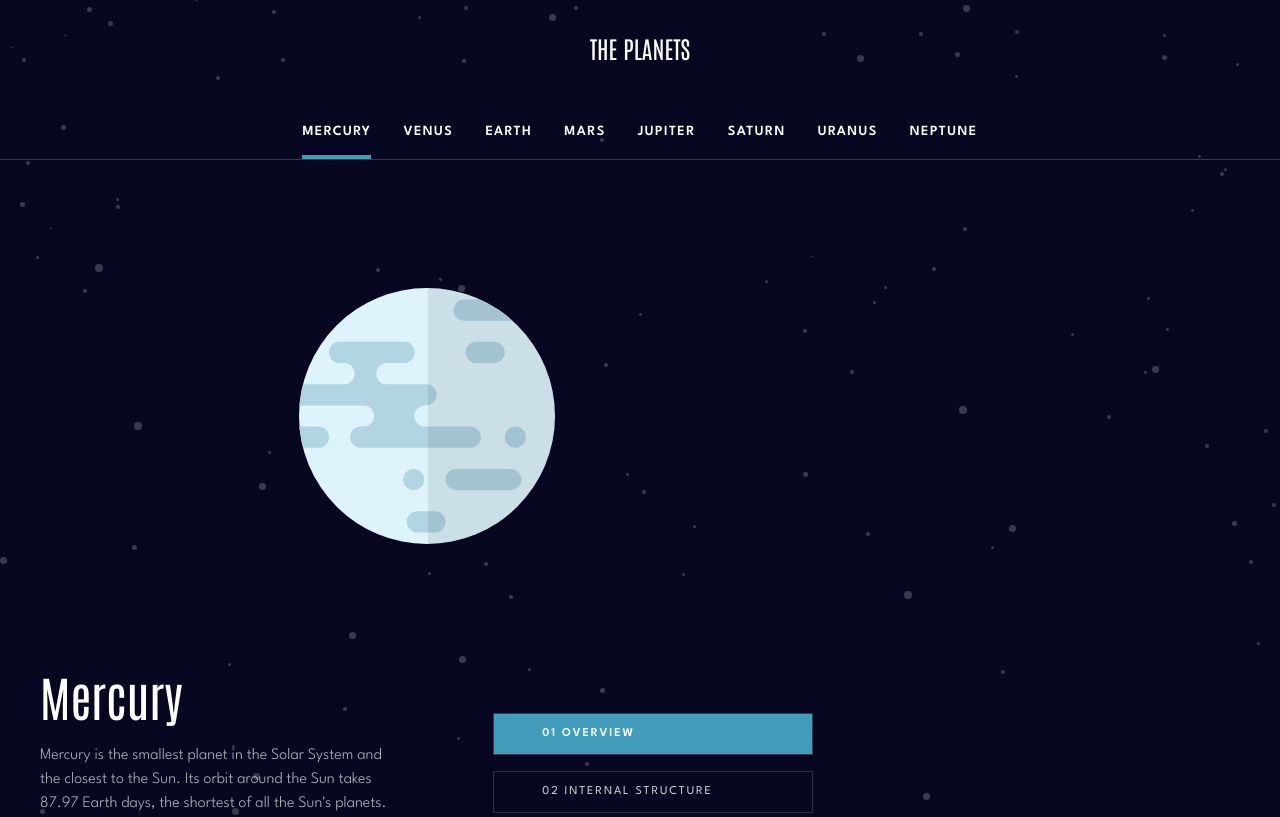
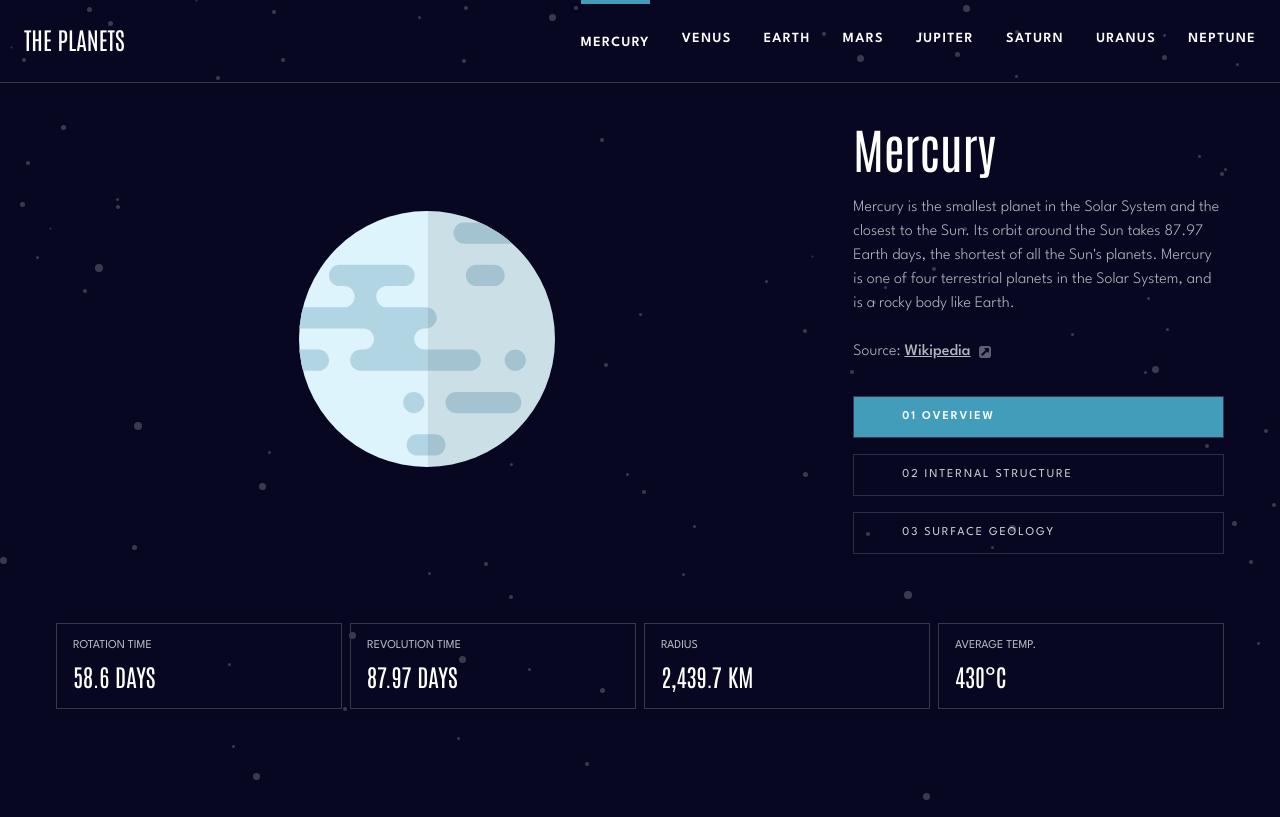
Before and after one commit to jjalbuenacabuyao/planet-facts, a Next.js app: page / in a window 1280 px wide. Shown: the top 817 px of the page. Built offline with nearby package versions, Linux system fonts and the light colour scheme.

Commit message:
adjust spacing and layout in lg

```diff
--- a/src/app/components/Header.tsx
+++ b/src/app/components/Header.tsx
@@ -9,7 +9,7 @@ const Header = () => {
   const [navOpen, setNavOpen] = useState(false);
 
   return (
-    <header className="py-4 px-6 relative flex items-center justify-between border-b-[1px] border-b-gray md:justify-center md:flex-col md:gap-10 md:pt-8 md:pb-0">
+    <header className="py-4 px-6 relative flex items-center justify-between border-b-[1px] border-b-gray md:justify-center md:flex-col md:gap-10 md:pt-8 md:pb-0 lg:flex-row lg:justify-between lg:py-0">
       <Logo />
       <Navigation navOpen={navOpen} setNavOpen={setNavOpen} />
       <MenuButton navOpen={navOpen} setNavOpen={setNavOpen} />
--- a/src/app/components/Navigation.tsx
+++ b/src/app/components/Navigation.tsx
@@ -32,7 +32,6 @@ const Navigation = ({ navOpen, setNavOpen }: Props) => {
   }, [navOpen]);
 
   const path = usePathname();
-  console.log(path);
 
   const navlinks = [
     {
@@ -82,26 +81,26 @@ const Navigation = ({ navOpen, setNavOpen }: Props) => {
             onClick={() => setNavOpen(!navOpen)}
             className={`${
               path === "/earth" && name === "Earth"
-                ? "md:border-b-4 border-b-bright-blue"
+                ? "md:border-b-4 lg:border-t-4 border-bright-blue"
                 : path === "/jupiter" && name == "Jupiter"
-                ? "md:border-b-4 border-b-red"
+                ? "md:border-b-4 lg:border-t-4 border-red"
                 : path === "/mars" && name === "Mars"
-                ? "md:border-b-4 border-b-dark-red"
+                ? "md:border-b-4 lg:border-t-4 border-dark-red"
                 : path === "/" && name === "Mercury"
-                ? "md:border-b-4 border-b-blue"
+                ? "md:border-b-4 lg:border-t-4 border-blue"
                 : path === "/neptune" && name === "Neptune"
-                ? "md:border-b-4 border-b-blue"
+                ? "md:border-b-4 lg:border-t-4 border-blue"
                 : path === "/saturn" && name === "Saturn"
-                ? "md:border-b-4 border-b-yellow"
+                ? "md:border-b-4 lg:border-t-4 border-yellow"
                 : path === "/uranus" && name === "Uranus"
-                ? "md:border-b-4 border-b-light-green"
+                ? "md:border-b-4 lg:border-t-4 border-light-green"
                 : path === "/venus" && name === "Venus"
-                ? "md:border-b-4 border-b-orange"
+                ? "md:border-b-4 lg:border-t-4 border-orange"
                 : ""
-            }`}
+            } lg:border-b-0`}
           >
             <li
-              className={`flex items-center gap-6 leading-none p-4 border-b border-b-gray md:border-none md:px-0`}
+              className={`flex items-center gap-6 leading-none p-4 border-b border-b-gray md:border-none md:px-0 lg:py-8`}
             >
               <Image
                 src={icon}
--- a/src/app/components/PlanetDescription.tsx
+++ b/src/app/components/PlanetDescription.tsx
@@ -14,7 +14,7 @@ const PlanetDescription = () => {
   const { name, overview, structure, geology } = planet;
 
   return (
-    <div className="text-center px-6 flex flex-col gap-4 md:text-left md:col-start-1 md:row-start-2 md:pl-10 md:gap-6">
+    <div className="text-center px-6 flex flex-col gap-4 md:text-left md:col-start-1 md:row-start-2 md:pl-10 md:gap-6 lg:row-start-1 lg:col-start-3 lg:pl-0 lg:justify-end lg:mb-8 lg:pr-14">
       <h1 className={`${antonio.className} text-4xl md:text-5xl`}>{name}</h1>
       <p className="opacity-70 font-light">
         {activeTab === "Overview"
--- a/src/app/components/PlanetImage.tsx
+++ b/src/app/components/PlanetImage.tsx
@@ -10,7 +10,7 @@ const PlanetImage = () => {
 
   const { images } = planet;
   return (
-    <div className="grid place-items-center py-20 relative md:col-span-2 md:row-start-1 md:py-32">
+    <div className="grid place-items-center py-20 relative md:col-span-2 md:row-start-1 md:py-32 lg:row-span-2 lg:row-start-1">
       <Image
         src={
           activeTab === "Internal"
--- a/src/app/components/PlanetInformation.tsx
+++ b/src/app/components/PlanetInformation.tsx
@@ -9,7 +9,7 @@ const PlanetInformation = () => {
   const planetInfo = ["Rotation Time", "Revolution Time", "Radius", "Average Temp."];
 
   return (
-    <ul className="px-6 md:px-10 flex flex-col gap-2 mt-7 mb-12 md:col-span-2 md:flex-row">
+    <ul className="px-6 md:px-10 flex flex-col gap-2 mt-7 mb-12 md:col-span-2 md:flex-row lg:col-span-3 lg:px-14">
       {planetInfo.map((item, index) => (
         <PlanetInfoContainer key={item} title={item} value={infoValues[index]} />
       ))}
--- a/src/app/components/SecondaryNavItem.tsx
+++ b/src/app/components/SecondaryNavItem.tsx
@@ -17,7 +17,7 @@ const SecondaryNavItem = ({
   const { name } = usePlanetContext();
   const { activeTab, setActiveTab } = useActiveTabContext();
   return (
-    <li className="md:w-full md:max-w-xs">
+    <li className="md:w-full md:max-w-xs lg:max-w-none">
       <button
         className={`py-5 uppercase text-xs tracking-[1.9px] ${
           activeTab === title1
--- a/src/app/components/SecondaryNavigation.tsx
+++ b/src/app/components/SecondaryNavigation.tsx
@@ -6,7 +6,7 @@ const SecondaryNavigation = () => {
   const links = ["Overview", "Internal Structure", "Surface Geology"];
 
   return (
-    <ul className="px-6 flex justify-between border-b-[1px] border-b-gray md:border-none md:col-start-2 md:flex-col md:gap-4 md:justify-center md:pr-10 md:items-end">
+    <ul className="px-6 flex justify-between border-b-[1px] border-b-gray md:border-none md:col-start-2 md:flex-col md:gap-4 md:justify-center md:pr-10 md:items-end lg:col-start-3 lg:pl-0 lg:justify-start lg:pr-14">
       {links.map((item, index) => (
         <SecondaryNavItem
           key={item}
```
